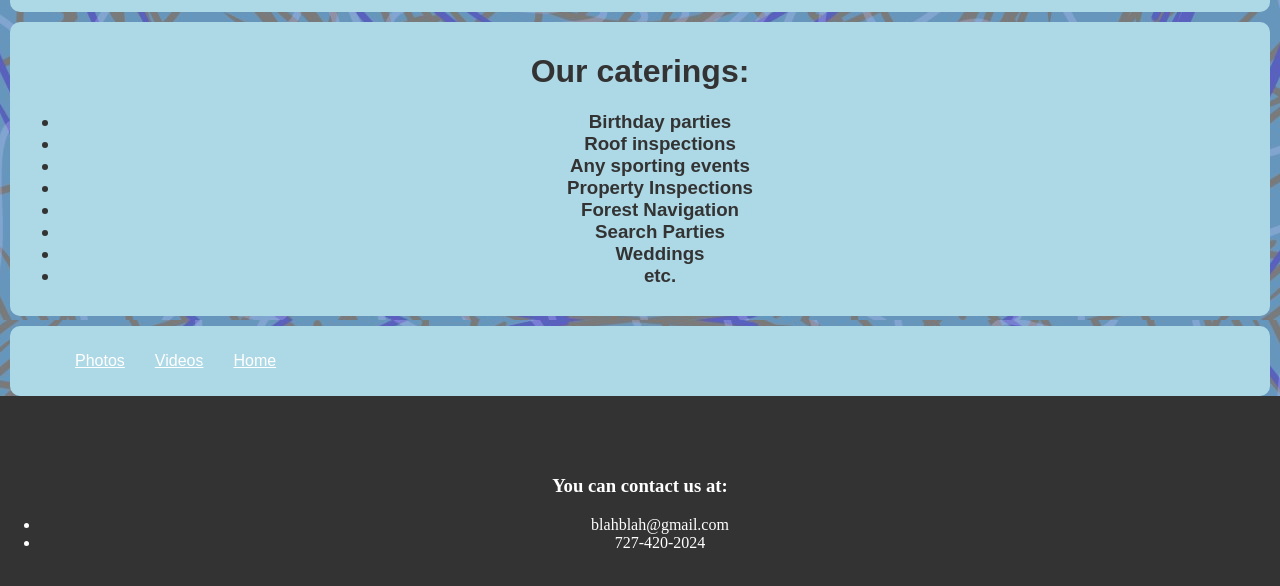
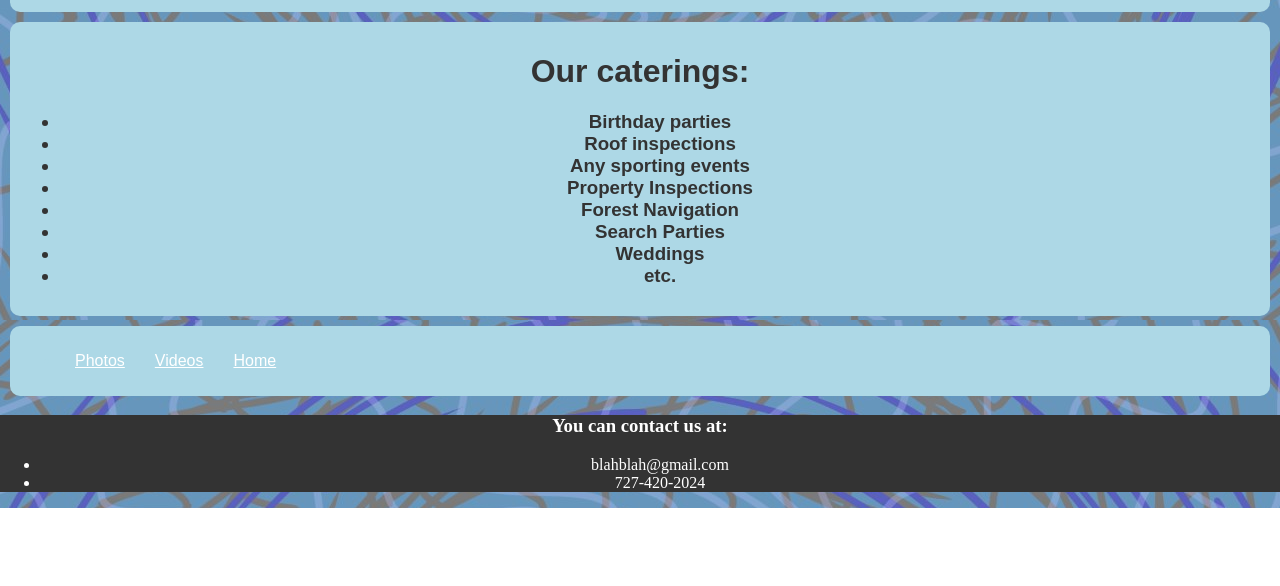
Before and after one commit to Aclaudio05/eagle-vision, a plain HTML site: page index.html in a window 1280 px wide. Shown: the part 760-1346 px from the top of the page. After the commit the page ends 1268 px from the top, so only its background shows below. Drawn offline with Linux system fonts and the light colour scheme.

Commit message:
Update style.css

```diff
--- a/css/style.css
+++ b/css/style.css
@@ -44,7 +44,6 @@
 .footer {
     color: #fff;
     background-color: #333;
-    padding: 60px 0px;
 }
 
 .info {
```
